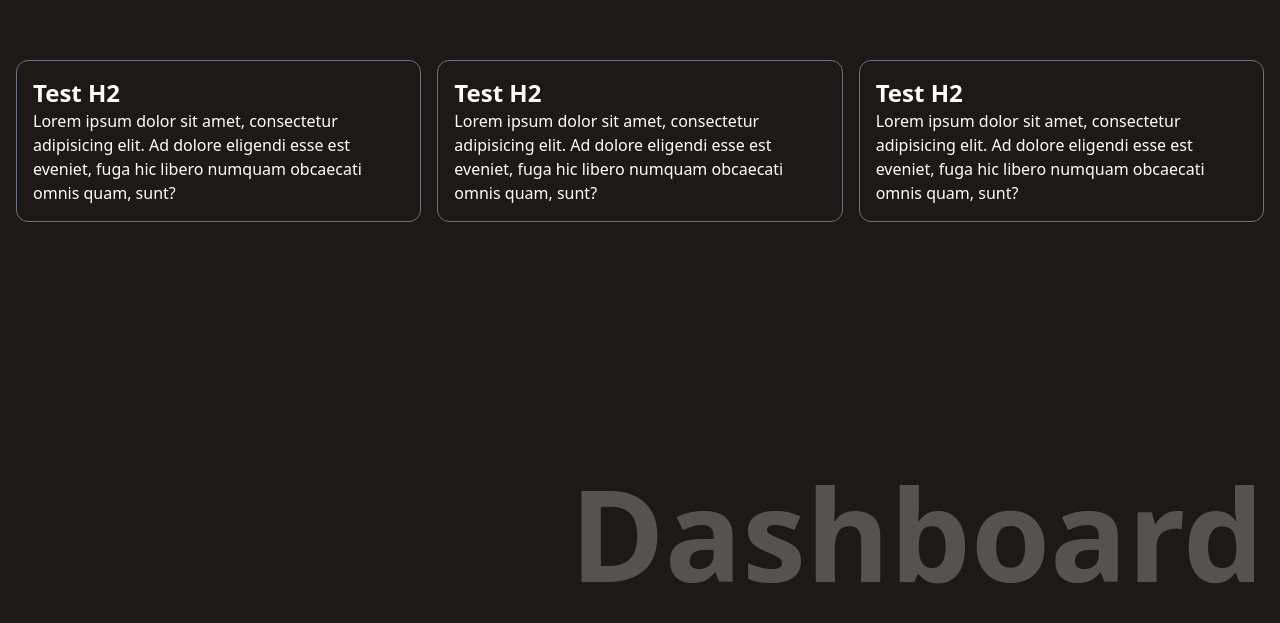
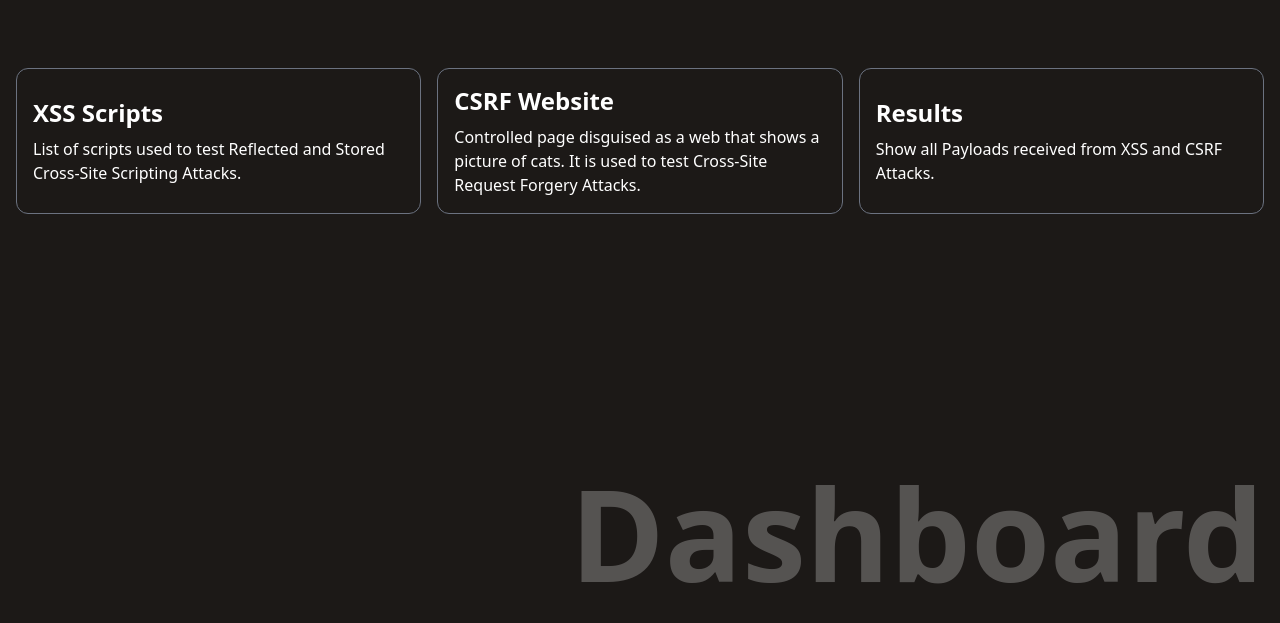
Before and after one commit to mbishram/jwt-local-variable-attacks, a Next.js app: page / in a window 1280 px wide. Shown: the part 171-794 px from the top of the page. Built offline with nearby package versions, Linux system fonts and the light colour scheme.

Commit message:
Finishing landing page

```diff
--- a/src/components/ui/CardLink.tsx
+++ b/src/components/ui/CardLink.tsx
@@ -1,18 +1,26 @@
 import { Card, CardProps } from "@/components/ui/Card";
 import Link, { LinkProps } from "next/link";
+import clsx from "clsx";
+import { HTMLProps } from "react";
 
 export type CardLinkProps = CardProps &
-  Pick<LinkProps, "href"> & { LinkProps?: Omit<LinkProps, "href"> };
+  Pick<LinkProps, "href"> & {
+    LinkProps?: Omit<LinkProps, "href">;
+    anchorProps?: Omit<HTMLProps<HTMLAnchorElement>, "href" | "children">;
+  };
 
 export function CardLink({
   children,
   href,
   LinkProps,
+  anchorProps: { className: anchorClassName, ...restAnchorProps } = {
+    className: "",
+  },
   ...props
 }: CardLinkProps) {
   return (
     <Link href={href} {...LinkProps}>
-      <a>
+      <a className={clsx("block h-full", anchorClassName)} {...restAnchorProps}>
         <Card {...props}>{children}</Card>
       </a>
     </Link>
--- /dev/null
+++ b/src/components/ui/NavCard.tsx
@@ -0,0 +1,53 @@
+import { CardLink, CardLinkProps } from "@/components/ui/CardLink";
+import { Typography } from "@/components/ui/Typography";
+import { HTMLProps, ReactNode } from "react";
+import clsx from "clsx";
+
+export type NavCardProps = Omit<CardLinkProps, "children"> & {
+  header: string | ReactNode;
+  description: string | ((Hovered: typeof HoveredDescription) => ReactNode);
+};
+
+function HoveredDescription({
+  children,
+  className,
+  ...props
+}: HTMLProps<HTMLSpanElement>) {
+  return (
+    <span
+      className={clsx(
+        "group-hover:underline group-hover:text-primary transition-all",
+        className
+      )}
+      {...props}
+    >
+      {children}
+    </span>
+  );
+}
+
+export function NavCard({ header, description, ...props }: NavCardProps) {
+  const descriptionElement =
+    description &&
+    (typeof description === "string"
+      ? description
+      : description(HoveredDescription));
+
+  return (
+    <CardLink
+      className="h-full grid content-center group-hover:border-primary transition-all"
+      anchorProps={{ className: "group" }}
+      {...props}
+    >
+      <Typography
+        variant="h2"
+        className="mb-2 group-hover:text-primary transition-all"
+      >
+        {header || "No Header!"}
+      </Typography>
+      <Typography variant="p">
+        {descriptionElement || "Description is Empty!"}
+      </Typography>
+    </CardLink>
+  );
+}
--- a/src/pages/index.tsx
+++ b/src/pages/index.tsx
@@ -1,36 +1,42 @@
 import type { NextPage } from "next";
 import { MainLayout } from "@/components/layouts/MainLayout";
-import { Typography } from "@/components/ui/Typography";
-import { CardLink } from "@/components/ui/CardLink";
+import { NavCard } from "@/components/ui/NavCard";
 
 const Home: NextPage = () => {
   return (
     <MainLayout title="Dashboard">
       <div className="grid grid-cols-1 sm:grid-cols-2 lg:grid-cols-3 gap-4 items-center">
-        <CardLink href="/">
-          <Typography variant="h2">Test H2</Typography>
-          <Typography variant="p">
-            Lorem ipsum dolor sit amet, consectetur adipisicing elit. Ad dolore
-            eligendi esse est eveniet, fuga hic libero numquam obcaecati omnis
-            quam, sunt?
-          </Typography>
-        </CardLink>
-        <CardLink href="/">
-          <Typography variant="h2">Test H2</Typography>
-          <Typography variant="p">
-            Lorem ipsum dolor sit amet, consectetur adipisicing elit. Ad dolore
-            eligendi esse est eveniet, fuga hic libero numquam obcaecati omnis
-            quam, sunt?
-          </Typography>
-        </CardLink>
-        <CardLink href="/">
-          <Typography variant="h2">Test H2</Typography>
-          <Typography variant="p">
-            Lorem ipsum dolor sit amet, consectetur adipisicing elit. Ad dolore
-            eligendi esse est eveniet, fuga hic libero numquam obcaecati omnis
-            quam, sunt?
-          </Typography>
-        </CardLink>
+        <NavCard
+          href="/xss"
+          header="XSS Scripts"
+          description={(Hovered) => (
+            <>
+              List of <Hovered>scripts</Hovered> used to test Reflected and
+              Stored <Hovered>Cross-Site Scripting</Hovered> Attacks.
+            </>
+          )}
+        />
+        <NavCard
+          href="/csrf"
+          header="CSRF Website"
+          description={(Hovered) => (
+            <>
+              <Hovered>Controlled page</Hovered> disguised as a web that shows a
+              picture of cats. It is used to test{" "}
+              <Hovered>Cross-Site Request Forgery</Hovered> Attacks.
+            </>
+          )}
+        />
+        <NavCard
+          href="/results"
+          header="Results"
+          description={(Hovered) => (
+            <>
+              Show all <Hovered>Payloads</Hovered> received from{" "}
+              <Hovered>XSS and CSRF</Hovered> Attacks.
+            </>
+          )}
+        />
       </div>
     </MainLayout>
   );
--- a/tailwind.config.js
+++ b/tailwind.config.js
@@ -1,8 +1,20 @@
+const colors = require("tailwindcss/colors");
+
 /** @type {import('tailwindcss').Config} */
 module.exports = {
   content: ["./src/**/*.{js,ts,jsx,tsx}"],
   theme: {
-    extend: {},
+    screens: {
+      sm: "640px",
+      md: "768px",
+      lg: "1024px",
+      xl: "1280px",
+    },
+    extend: {
+      colors: {
+        primary: colors.blue["400"],
+      },
+    },
   },
   plugins: [],
 };
```
